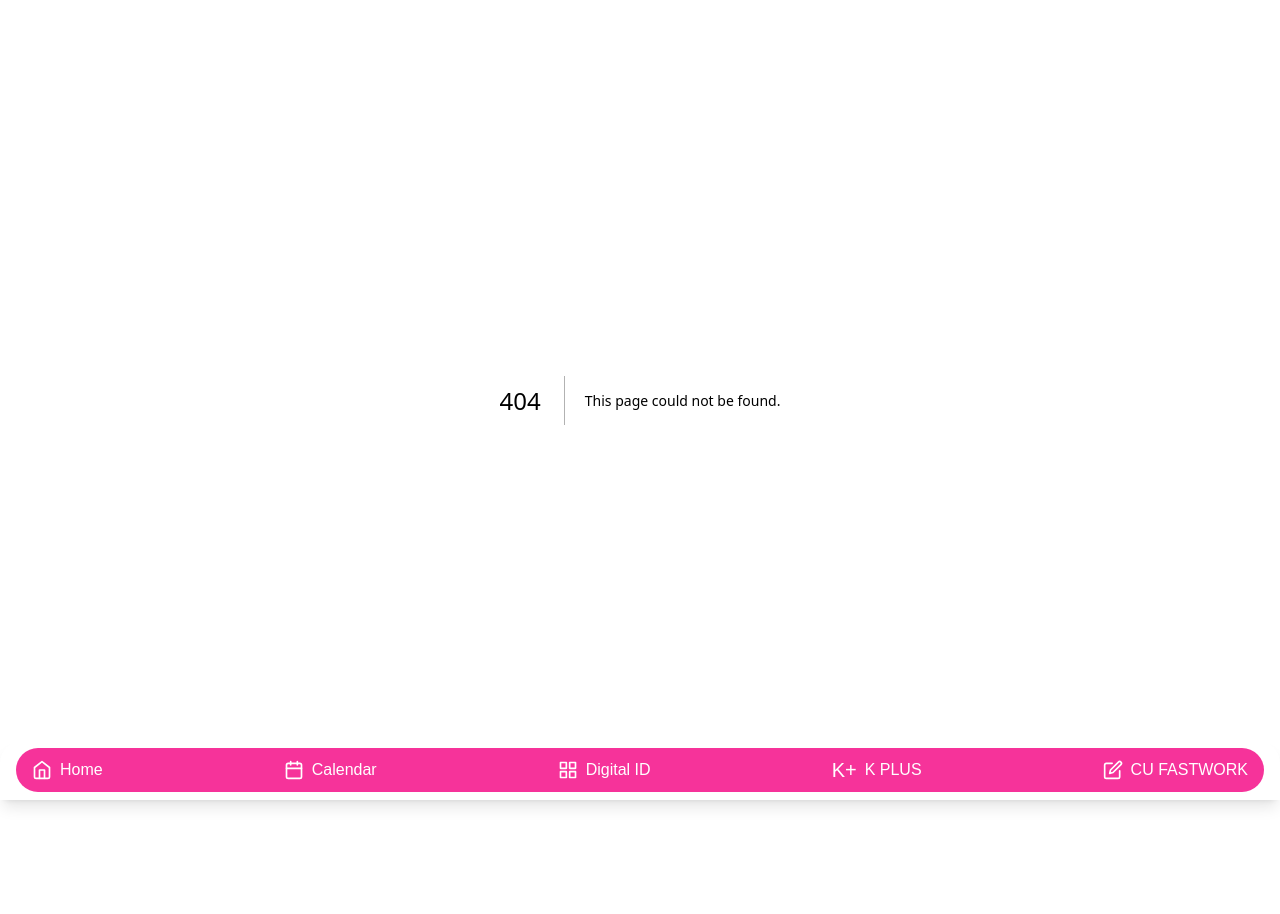
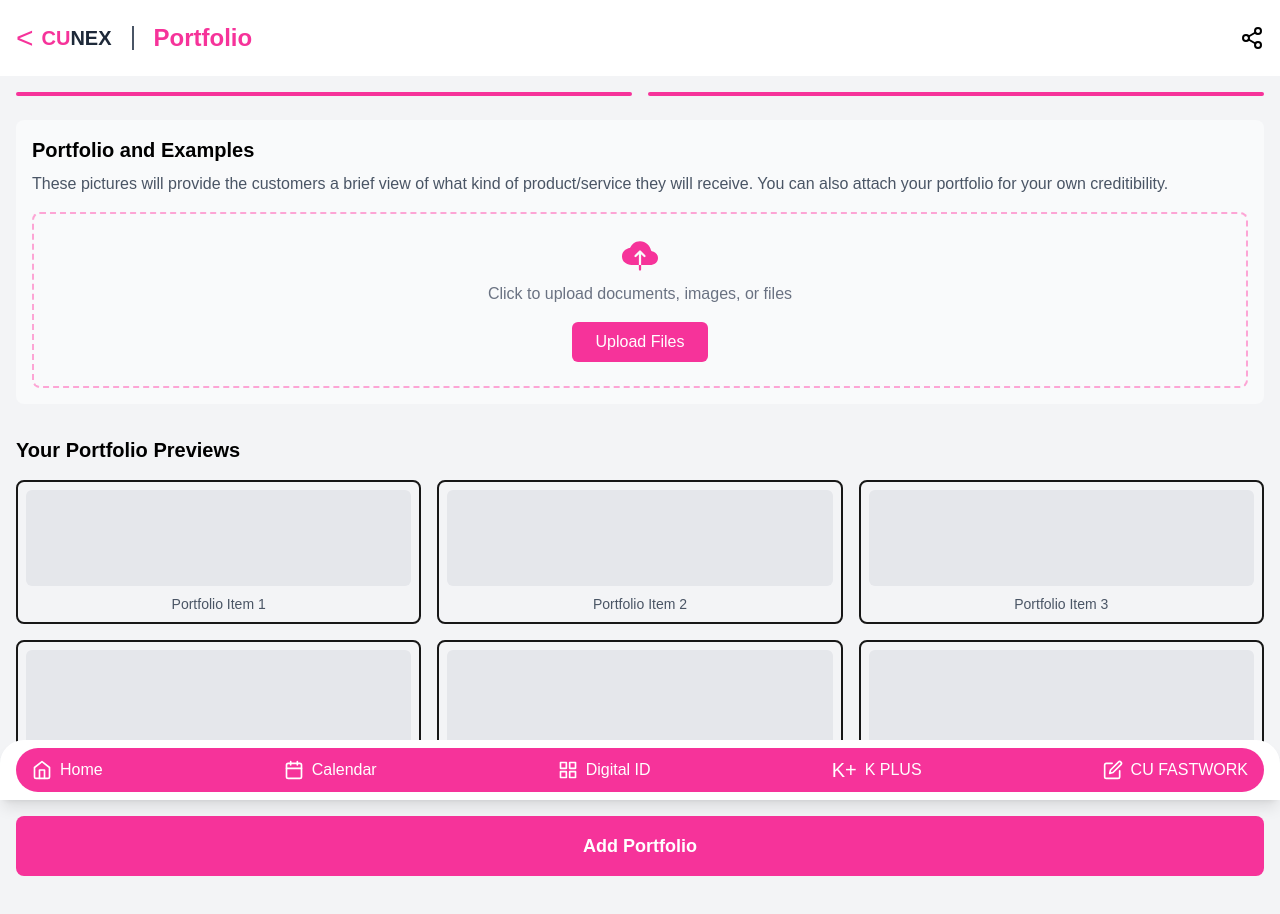
Before and after one commit to bookydooky/cunex_hackathon, a Next.js app in the folder my-cunex-app/: page /portfolio in a window 1280 px wide. Before the commit this address had no page. Shown: the top 914 px of the page. Before the commit the page ends 800 px from the top, so only its background shows below. Built offline with nearby package versions, Linux system fonts and the light colour scheme.

Commit message:
Add portfolio page

```diff
--- /dev/null
+++ b/my-cunex-app/src/app/portfolio/page.tsx
@@ -0,0 +1,98 @@
+'use client'
+import React, { useState } from 'react';
+import Image from 'next/image';
+import Link from 'next/link';
+import { IoCloudUpload } from "react-icons/io5";
+
+export default function Portfolio() {
+  const [portfolioItems, setPortfolioItems] = useState(Array(6).fill(null));
+
+  const handleFileUpload = (e) => {
+    // Handle file upload logic here
+    console.log("Files uploaded:", e.target.files);
+    // In a real app, you would process these files and update portfolioItems
+  };
+
+  return (
+    <div className="min-h-screen bg-gray-100">
+      {/* Navigation bar */}
+      <div className="px-4 py-5 flex justify-between items-center bg-white">
+        <div className="flex items-center">
+          <button className="text-pink-500 text-3xl mr-2">
+            &lt;
+          </button>
+          <div className="flex items-center">
+            <span className="text-pink-500 font-semibold text-xl">CU</span>
+            <span className="text-gray-800 font-bold text-xl">NEX</span>
+          </div>
+          <div className="h-6 w-[2px] bg-gray-600 mx-5"></div>
+          <div className="text-pink-500 font-semibold text-2xl">Portfolio</div>
+        </div>
+        <button className="text-black">
+          <svg xmlns="http://www.w3.org/2000/svg" width="24" height="24" viewBox="0 0 24 24" fill="none" stroke="currentColor" strokeWidth="2" strokeLinecap="round" strokeLinejoin="round">
+            <circle cx="18" cy="5" r="3"></circle>
+            <circle cx="6" cy="12" r="3"></circle>
+            <circle cx="18" cy="19" r="3"></circle>
+            <line x1="8.59" y1="13.51" x2="15.42" y2="17.49"></line>
+            <line x1="15.41" y1="6.51" x2="8.59" y2="10.49"></line>
+          </svg>
+        </button>
+      </div>
+
+      {/* Divider lines */}
+      <div className="flex px-4 mt-4">
+        <div className="h-1 bg-pink-500 flex-1 rounded-full mr-2"></div>
+        <div className="h-1 bg-pink-500 flex-1 rounded-full ml-2"></div>
+      </div>
+
+      {/* Main content */}
+      <div className="px-4 py-6">
+        {/* Info box */}
+        <div className="bg-gray-50 rounded-lg p-4 mb-8">
+          <h2 className="text-xl text-black font-bold mb-2">Portfolio and Examples</h2>
+          <p className="text-gray-600">
+            These pictures will provide the customers a brief view of what kind of
+            product/service they will receive. You can also attach your portfolio for
+            your own creditibility.
+          </p>
+
+          {/* Upload area */}
+          <div className="border-2 border-dashed border-pink-300 rounded-lg p-6 mt-4 flex flex-col items-center justify-center">
+            <div className="text-pink-500 mb-2">
+              <IoCloudUpload className="text-4xl" />
+            </div>
+            <p className="text-gray-500 text-center mb-4">
+              Click to upload documents, images, or files
+            </p>
+            <label htmlFor="file-upload" className="bg-pink-500 text-white px-6 py-2 rounded-md cursor-pointer">
+              Upload Files
+            </label>
+            <input
+              id="file-upload"
+              type="file"
+              multiple
+              className="hidden"
+              onChange={handleFileUpload}
+            />
+          </div>
+        </div>
+
+        {/* Portfolio grid */}
+        <h2 className="text-xl text-black font-bold mb-4">Your Portfolio Previews</h2>
+        <div className="grid grid-cols-3 gap-4 mb-8">
+          {portfolioItems.map((item, index) => (
+            <div key={index} className="border-2 rounded-lg p-2 flex flex-col items-center">
+              <div className="w-full h-24 bg-gray-200 rounded-md mb-2"></div>
+              <p className="text-sm text-gray-600">Portfolio Item {index + 1}</p>
+            </div>
+          ))}
+        </div>
+
+        {/* Add portfolio button */}
+        <button className="w-full bg-pink-500 text-white py-4 rounded-lg text-lg font-semibold mb-15">
+          Add Portfolio
+        </button>
+      </div>
+    </div>
+  );
+}
```
